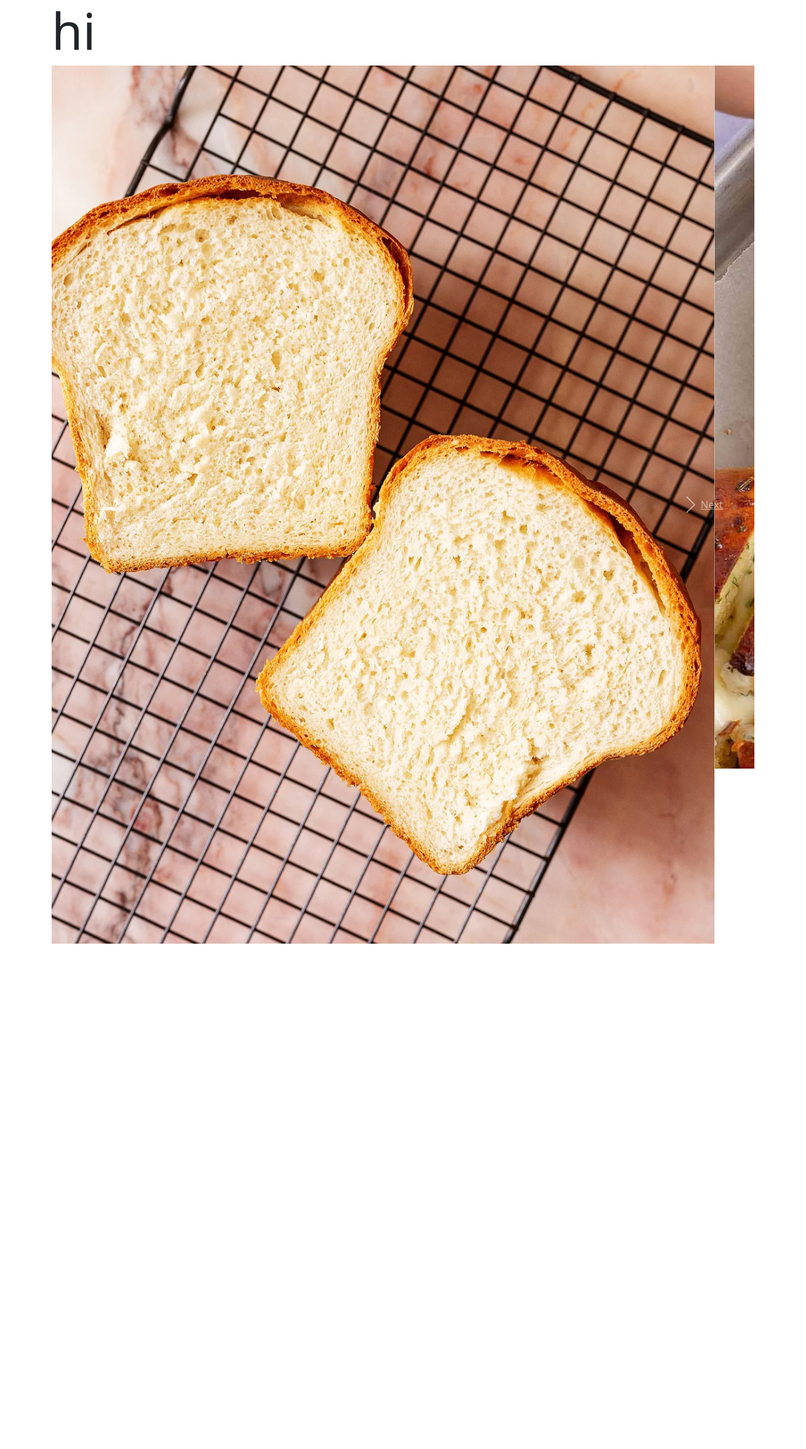
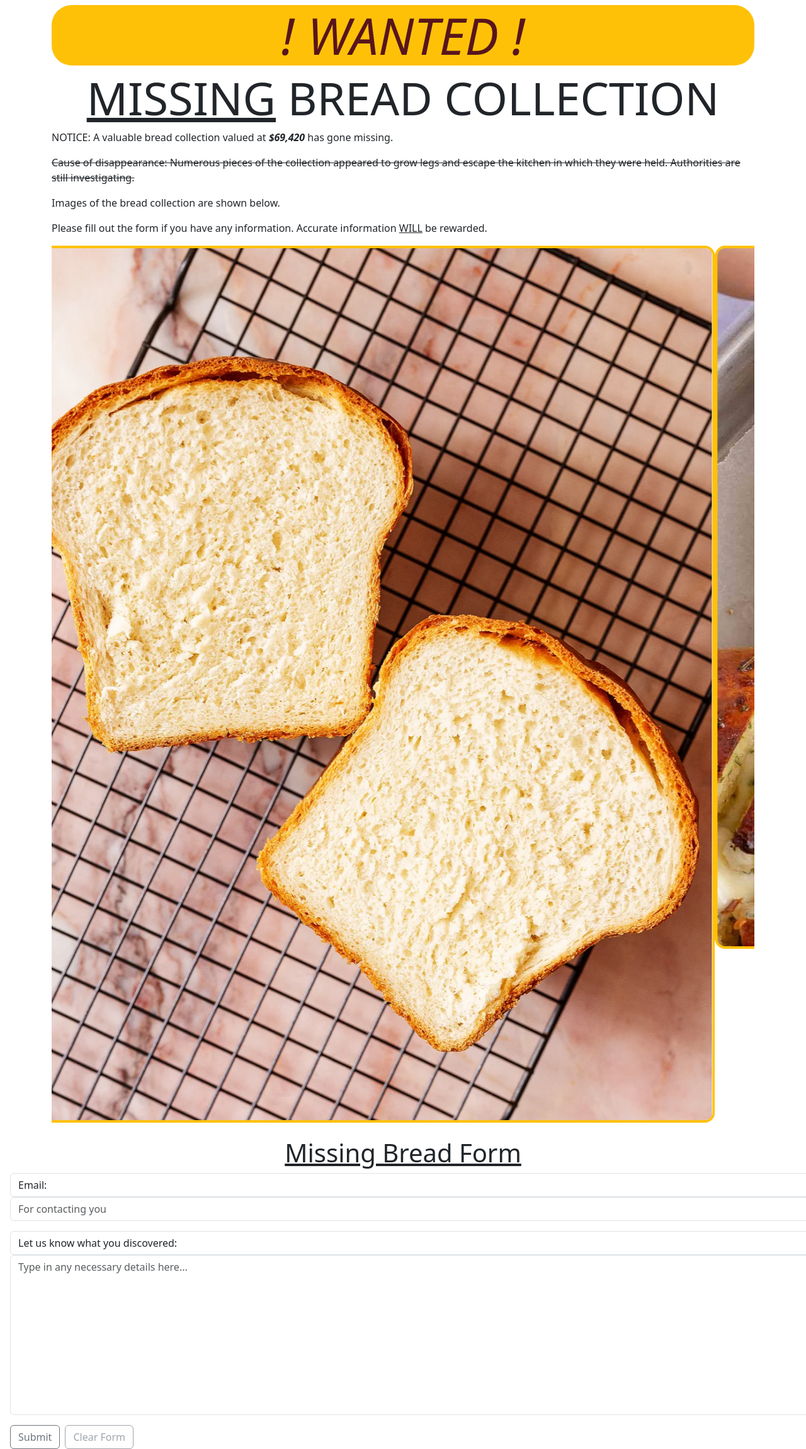
Before and after one commit to blursified/today-we-bootstrap, a plain HTML site: page index.html in a window 1280 px wide. Shown: the whole page at 63% size. Before the commit the page ends 1498 px from the top, so only its background shows below. Drawn offline with nearby package versions, Linux system fonts and the light colour scheme.

Commit message:
today we push

```diff
--- a/index.html
+++ b/index.html
@@ -5,39 +5,61 @@
     <meta name="viewport" content="width=device-width, initial-scale=1.0">
     <title>Document</title>
     <link href="https://cdn.jsdelivr.net/npm/bootstrap@5.3.8/dist/css/bootstrap.min.css" rel="stylesheet" integrity="sha384-sRIl4kxILFvY47J16cr9ZwB07vP4J8+LH7qKQnuqkuIAvNWLzeN8tE5YBujZqJLB" crossorigin="anonymous">
-</head>
+  </head>
 <body>
     <div class="container">
-    <h1 class="display-1"> hi</h1>
-
+    <!--class = "one_class two_class"-->
+    <h1 class="display-1 text-center text-danger-emphasis mt-2 rounded-5 bg-warning"> <em>! WANTED !</em></h1>
+    <h2 class="display-2 text-center"> <u>MISSING</u> BREAD COLLECTION</h2>
+    <p>NOTICE: A valuable bread collection valued at <b><em>$69,420</b></em> has gone missing.</p>
+    <p class="text-decoration-line-through">Cause of disappearance: Numerous pieces of the collection appeared to grow legs and escape the kitchen in which they were held. Authorities are still investigating.</p>
+    <p>Images of the bread collection are shown below.</p>
+    <p>Please fill out the form if you have any information. Accurate information <u>WILL</u> be rewarded.</p>
 <!-- danger zone -->
      <section id="slider">
-        <div id="carouselExampleControls" class="carousel slide" data-bs-ride="carousel">
+        <div id="carouselExampleControls" class="carousel slide mb-4" data-bs-ride="carousel">
   <div class="carousel-inner">
     <div class="carousel-item active">
-      <img class="d-block w-100" src="images/bread-1.webp" alt="First slide">
+      <img class="d-block w-100 rounded-4 border border-warning border-4" src="images/bread-1.webp" alt="First slide">
     </div>
     <div class="carousel-item">
-      <img class="d-block w-100" src="images/korean bread.jpg" alt="Second slide">
+      <img class="d-block w-100 rounded-4 border-warning border-4 border" src="images/korean bread.jpg" alt="Second slide">
     </div>
     <div class="carousel-item">
-      <img class="d-block w-100" src="..." alt="Third slide">
+      <img class="d-block w-100 rounded-4 border-warning border-4 border" src="images/cat bread.jpg" alt="Third slide">
     </div>
   </div>
-  <a class="carousel-control-prev" href="#carouselExampleControls" role="button" data-slide="prev">
+  <!-- <a class="carousel-control-prev" href="#carouselExampleControls" role="button" data-slide="prev">
     <span class="carousel-control-prev-icon" aria-hidden="true"></span>
     <span class="sr-only">Previous</span>
   </a>
   <a class="carousel-control-next" href="#carouselExampleControls" role="button" data-slide="next">
     <span class="carousel-control-next-icon" aria-hidden="true"></span>
     <span class="sr-only">Next</span>
-  </a>
+  </a> -->
 </div>
      </section>
 
 
 <!-- end of danger zone -->
     </div>
+
+    <h1 class="text-center text-decoration-underline">Missing Bread Form</h1>
+    <form method="get">
+      <label for="emailbox" class="form-control ms-3" id="emailcollect" >Email:</label>
+      <input type="email" class="form-control mb-3 ms-3" id="emailcollect" placeholder="For contacting you">
+
+      <label for="infobox" class="form-control ms-3" id="infobox" >Let us know what you discovered: </label>
+      <textarea rows = "10" cols = "200" class="form-control mb-3 ms-3" id="infobox" placeholder="Type in any necessary details here..."></textarea>
+
+      <div class="d-flex flex-row">
+        <a href="thankyou.html" class="btn btn-outline-secondary ms-3">Submit</a>
+        <br>
+        <button type="button" class= "btn btn-outline-secondary ms-2" disabled>Clear Form</button>
+      </div>
+
+    </form>
+
      <script src="https://cdn.jsdelivr.net/npm/bootstrap@5.3.8/dist/js/bootstrap.bundle.min.js" integrity="sha384-FKyoEForCGlyvwx9Hj09JcYn3nv7wiPVlz7YYwJrWVcXK/BmnVDxM+D2scQbITxI" crossorigin="anonymous"></script>
 </body>
 </html>
--- /dev/null
+++ b/thankyou.html
@@ -0,0 +1,15 @@
+<!DOCTYPE html>
+<html lang="en">
+<head>
+    <meta charset="UTF-8">
+    <meta name="viewport" content="width=device-width, initial-scale=1.0">
+    <title>Document</title>
+    <link href="https://cdn.jsdelivr.net/npm/bootstrap@5.3.8/dist/css/bootstrap.min.css" rel="stylesheet" integrity="sha384-sRIl4kxILFvY47J16cr9ZwB07vP4J8+LH7qKQnuqkuIAvNWLzeN8tE5YBujZqJLB" crossorigin="anonymous">
+  </head>
+</head>
+<body>
+    <h1 class="display-1 text-center mt-5">Thank you for submitting!</h1>
+    <h2 class="display-6 text-center m-4">You should hear back from us soon :D</h2>
+
+</body>
+</html>
```
Also changed, not shown: images/cat bread.jpg (added).
